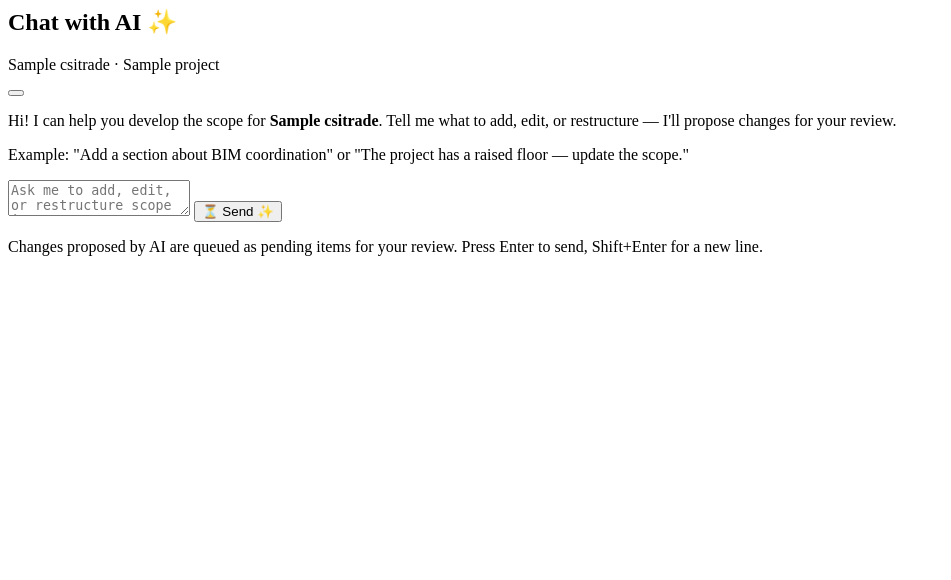
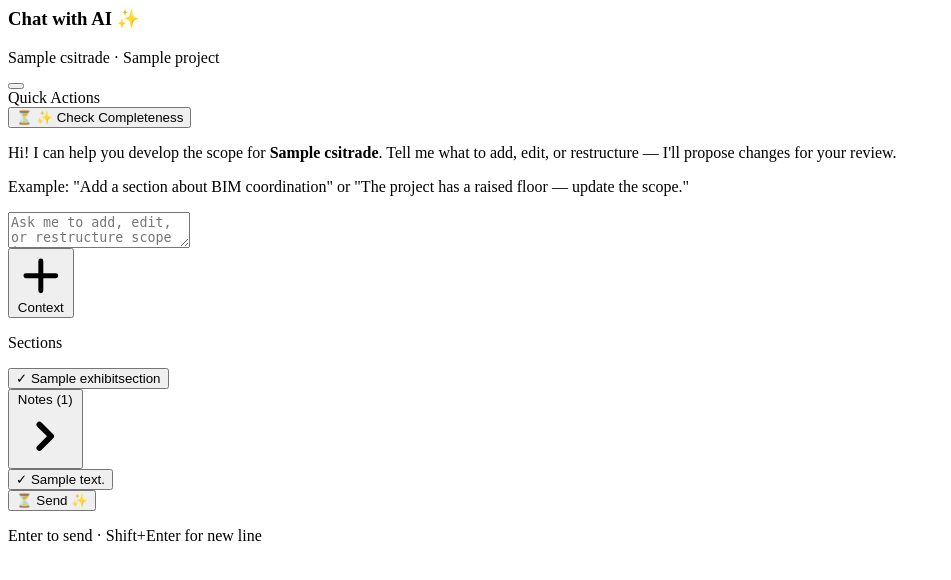
Before and after one commit to jmcuevas/scope-of-work-manager, a Django app: page /exhibits/1/chat/ in a window 1280 px wide. Shown: the top 580 px of the page, without its empty margins (0-951 px from the left). Run offline with Django 5.2, Linux system fonts and the light colour scheme; a user stored in the database is signed in; tables that the repository leaves empty hold one stand-in row (values such as "Sample post").

Commit message:
Feature: split-screen AI chat panel with context chip picker
- Replace full-screen chat overlay with right-panel expansion (45vw)
  when "Chat with AI" is clicked; document stays visible
- New chat_side_panel.html: slim Quick Actions bar (completeness check
  only), chat messages, and input with + Context button
- Context chip picker: click + to open dropdown with Sections and a
  collapsible Notes list (all notes, not just open questions); selected
  items appear as dismissible pills and are injected as [Context: ...]
  prefix in the AI prompt
- Remove AI tab from right panel; remove updateAIPanel()
- Trim ai_panel.html: remove Open Questions and Sections blocks
- Final Review and Note cards redesigned with left-border card style
- 3 new tests for context injection (section, note, no-context passthrough)
- 220 tests passing

Co-Authored-By: Claude Sonnet 4.6 <noreply@anthropic.com>

```diff
--- a/exhibits/views.py
+++ b/exhibits/views.py
@@ -734,19 +734,16 @@ def _ai_panel_context(exhibit, item_pk=None, suggestions=None, error=None):
         except ScopeItem.DoesNotExist:
             pass
 
-    # Open questions for this exhibit's trade that haven't been converted yet
-    open_notes = []
+    # All notes for this exhibit's trade (for context chip picker)
+    notes = []
     if exhibit.project:
         from django.db.models import Q
         trade = exhibit.project.trades.filter(csi_trade=exhibit.csi_trade).first()
         if trade:
-            open_notes = list(
+            notes = list(
                 Note.objects.filter(
                     Q(primary_trade=trade) | Q(related_trades=trade),
-                    note_type=Note.NoteType.OPEN_QUESTION,
-                    status=Note.Status.OPEN,
-                    scope_item__isnull=True,
-                ).distinct().select_related('primary_trade__csi_trade')[:10]
+                ).distinct().order_by('-created_at').select_related('primary_trade__csi_trade')
             )
 
     # Attach matching section object to each suggestion
@@ -760,7 +757,7 @@ def _ai_panel_context(exhibit, item_pk=None, suggestions=None, error=None):
         'sections': sections,
         'selected_item': selected_item,
         'suggestions': suggestions,
-        'open_notes': open_notes,
+        'notes': notes,
         'error': error,
         'ai_enabled': settings.AI_ENABLED,
     }
@@ -939,10 +936,7 @@ def _apply_proposed_changes(exhibit, changes, user):
 @login_required
 def ai_chat(request, pk):
     exhibit = _company_exhibit_or_404(pk, request.user)
-    return render(request, 'exhibits/ai_chat_overlay.html', {
-        'exhibit': exhibit,
-        'ai_enabled': settings.AI_ENABLED,
-    })
+    return render(request, 'exhibits/partials/chat_side_panel.html', _ai_panel_context(exhibit))
 
 
 @login_required
@@ -955,6 +949,19 @@ def ai_chat_send(request, pk):
     if not user_message:
         from django.http import HttpResponse
         return HttpResponse('')
+
+    # Build context prefix from selected chips
+    context_section_pks = request.POST.getlist('context_section_pks')
+    context_note_pks = request.POST.getlist('context_note_pks')
+    context_parts = []
+    if context_section_pks:
+        for s in ExhibitSection.objects.filter(pk__in=context_section_pks, scope_exhibit=exhibit).order_by('order'):
+            context_parts.append(f'Section "{s.name}"')
+    if context_note_pks and exhibit.project:
+        for n in Note.objects.filter(pk__in=context_note_pks, project=exhibit.project):
+            context_parts.append(f'Note: "{n.text[:300]}"')
+    if context_parts:
+        user_message = '[Context: ' + '; '.join(context_parts) + ']\n\n' + user_message
 
     try:
         history = _json.loads(history_json)
--- a/templates/exhibits/partials/ai_panel.html
+++ b/templates/exhibits/partials/ai_panel.html
@@ -15,7 +15,7 @@
           hx-target="#item-{{ selected_item.pk }}"
           hx-swap="outerHTML"
           hx-indicator="#ai-panel-spinner"
-          hx-on:htmx:after-request="htmx.ajax('GET', '{% url 'exhibits:ai_panel' exhibit.pk %}', {target: '#panel-ai', swap: 'innerHTML'})">
+          hx-on:htmx:after-request="htmx.ajax('GET', '{% url 'exhibits:ai_panel' exhibit.pk %}', {target: '#ai-quick-panel', swap: 'innerHTML'})">
       {% csrf_token %}
       <input type="text" name="instruction"
              placeholder="Optional instruction (e.g. 'add seismic bracing')"
@@ -34,7 +34,7 @@
             hx-target="#items-{{ selected_item.section.pk }}"
             hx-swap="innerHTML"
             hx-indicator="#ai-panel-spinner"
-            hx-on:htmx:after-request="htmx.ajax('GET', '{% url 'exhibits:ai_panel' exhibit.pk %}', {target: '#panel-ai', swap: 'innerHTML'})"
+            hx-on:htmx:after-request="htmx.ajax('GET', '{% url 'exhibits:ai_panel' exhibit.pk %}', {target: '#ai-quick-panel', swap: 'innerHTML'})"
             class="w-full px-2 py-1.5 text-xs font-medium text-gray-600 hover:text-primary-700 hover:bg-primary-50 border border-gray-200 rounded transition-colors text-left">
       {% csrf_token %}
       ✨ Expand into sub-items
@@ -44,7 +44,7 @@
   <!-- Back -->
   <div class="border-t border-gray-100 pt-3">
     <button hx-get="{% url 'exhibits:ai_panel' exhibit.pk %}"
-            hx-target="#panel-ai"
+            hx-target="#ai-quick-panel"
             hx-swap="innerHTML"
             class="text-xs text-gray-400 hover:text-gray-600 transition-colors">
       ← Back to AI panel
@@ -58,7 +58,7 @@
   <div class="flex items-center justify-between">
     <p class="text-xs font-semibold text-gray-500 uppercase tracking-wider">Completeness Check</p>
     <button hx-get="{% url 'exhibits:ai_panel' exhibit.pk %}"
-            hx-target="#panel-ai"
+            hx-target="#ai-quick-panel"
             hx-swap="innerHTML"
             class="text-xs text-gray-400 hover:text-gray-600 transition-colors">
       ← Back
@@ -104,81 +104,21 @@
 
 {% else %}
 <!-- ── Default state ───────────────────────────────────────────────────── -->
-<div class="space-y-5">
-
-  <!-- Completeness check -->
 <div>
-    <p class="text-xs font-semibold text-gray-500 uppercase tracking-wider mb-2">Exhibit Analysis</p>
   {% if exhibit.scope_description %}
   <form hx-post="{% url 'exhibits:check_completeness' exhibit.pk %}"
-          hx-target="#panel-ai"
+        hx-target="#ai-quick-panel"
         hx-swap="innerHTML"
         hx-indicator="#completeness-spinner">
     {% csrf_token %}
     <button type="submit"
-              class="w-full flex items-center justify-center gap-1.5 px-3 py-2 text-xs font-medium text-primary-700 bg-primary-50 hover:bg-primary-100 border border-primary-200 rounded-md transition-colors">
+            class="flex items-center gap-1.5 px-3 py-2 text-xs font-medium text-primary-700 bg-primary-50 hover:bg-primary-100 border border-primary-200 rounded-md transition-colors">
       <span id="completeness-spinner" class="htmx-indicator">⏳</span>
-        ✨ Check Exhibit Completeness
+      ✨ Check Completeness
     </button>
   </form>
-    <p class="text-xs text-gray-400 mt-1.5">Identifies scope items that may be missing for this trade.</p>
   {% else %}
   <p class="text-xs text-gray-400 italic">Save a scope description to enable completeness check.</p>
   {% endif %}
 </div>
-
-  {% if open_notes %}
-  <!-- Open questions → scope items -->
-  <div class="border-t border-gray-100 pt-4">
-    <p class="text-xs font-semibold text-gray-500 uppercase tracking-wider mb-2">
-      Open Questions
-      <span class="ml-1 text-xs font-normal text-gray-400">({{ open_notes|length }})</span>
-    </p>
-    <p class="text-xs text-gray-400 mb-3">Convert open questions into pending scope items.</p>
-    <div class="space-y-3">
-      {% for note in open_notes %}
-      <div class="bg-yellow-50 border border-yellow-200 rounded-lg p-3 space-y-2">
-        <p class="text-xs text-gray-700 leading-relaxed">{{ note.text|truncatechars:120 }}</p>
-        <form hx-post="{% url 'exhibits:note_to_scope_item' exhibit.pk note.pk %}"
-              hx-target="#section-list"
-              hx-swap="innerHTML"
-              hx-indicator="#note-spinner-{{ note.pk }}">
-          {% csrf_token %}
-          <div class="flex items-center gap-2">
-            <select name="section_pk"
-                    class="flex-1 text-xs border border-gray-200 rounded px-1.5 py-1 focus:outline-none focus:ring-1 focus:ring-primary-400 bg-white">
-              {% for section in sections %}
-              <option value="{{ section.pk }}">{{ section.name }}</option>
-              {% endfor %}
-            </select>
-            <button type="submit"
-                    class="flex items-center gap-1 px-2 py-1 text-xs font-medium text-primary-700 bg-primary-50 hover:bg-primary-100 border border-primary-200 rounded transition-colors shrink-0">
-              <span id="note-spinner-{{ note.pk }}" class="htmx-indicator">⏳</span>
-              Convert ✨
-            </button>
-          </div>
-        </form>
-      </div>
-      {% endfor %}
-    </div>
-  </div>
 {% endif %}
-
-  <!-- Per-section quick links -->
-  {% if sections %}
-  <div class="border-t border-gray-100 pt-4">
-    <p class="text-xs font-semibold text-gray-500 uppercase tracking-wider mb-2">Sections</p>
-    <p class="text-xs text-gray-400 mb-2">Jump to a section to use the "Ask AI…" input there.</p>
-    <div class="space-y-1">
-      {% for section in sections %}
-      <button onclick="document.getElementById('section-ai-input-{{ section.pk }}')?.scrollIntoView({behavior:'smooth',block:'center'}); document.getElementById('section-ai-input-{{ section.pk }}')?.focus();"
-              class="w-full text-left px-2 py-1.5 text-xs text-gray-600 hover:text-primary-700 hover:bg-primary-50 rounded transition-colors">
-        {{ section.name }}
-      </button>
-      {% endfor %}
-    </div>
-  </div>
-  {% endif %}
-
-</div>
-{% endif %}
--- /dev/null
+++ b/templates/exhibits/partials/chat_side_panel.html
@@ -0,0 +1,242 @@
+{% load exhibit_tags %}
+<!-- Header -->
+<div class="flex items-center justify-between px-4 py-3 border-b border-gray-200 shrink-0">
+  <div>
+    <h3 class="text-sm font-semibold text-gray-800">Chat with AI ✨</h3>
+    <p class="text-xs text-gray-500 mt-0.5">{{ exhibit.csi_trade.name }}{% if exhibit.project %} · {{ exhibit.project.name }}{% endif %}</p>
+  </div>
+  <button onclick="closeChatPanel()"
+          class="text-gray-400 hover:text-gray-700 transition-colors p-1.5 rounded-md hover:bg-gray-100">
+    <svg xmlns="http://www.w3.org/2000/svg" class="w-5 h-5" viewBox="0 0 20 20" fill="currentColor">
+      <path fill-rule="evenodd" d="M4.293 4.293a1 1 0 011.414 0L10 8.586l4.293-4.293a1 1 0 111.414 1.414L11.414 10l4.293 4.293a1 1 0 01-1.414 1.414L10 11.414l-4.293 4.293a1 1 0 01-1.414-1.414L8.586 10 4.293 5.707a1 1 0 010-1.414z" clip-rule="evenodd" />
+    </svg>
+  </button>
+</div>
+
+<!-- Quick actions (slim bar) -->
+<div class="shrink-0 border-b border-gray-100 px-4 py-2 flex items-center gap-3">
+  <span class="text-xs font-semibold text-gray-400 uppercase tracking-wider shrink-0">Quick Actions</span>
+  <div id="ai-quick-panel">
+    {% include "exhibits/partials/ai_panel.html" %}
+  </div>
+</div>
+
+<!-- Chat messages -->
+<div id="chat-messages" class="flex-1 overflow-y-auto px-4 py-4 space-y-3">
+  <div class="flex justify-start">
+    <div class="max-w-[85%] bg-gray-100 text-gray-800 rounded-2xl rounded-bl-sm px-4 py-3">
+      <p class="text-sm leading-relaxed">
+        Hi! I can help you develop the scope for <strong>{{ exhibit.csi_trade.name }}</strong>.
+        Tell me what to add, edit, or restructure — I'll propose changes for your review.
+      </p>
+      <p class="text-xs text-gray-500 mt-2">
+        Example: "Add a section about BIM coordination" or "The project has a raised floor — update the scope."
+      </p>
+    </div>
+  </div>
+</div>
+
+<!-- Input area -->
+<div class="shrink-0 border-t border-gray-200 px-4 py-3">
+  <form id="chat-form"
+        hx-post="{% url 'exhibits:ai_chat_send' exhibit.pk %}"
+        hx-target="#chat-messages"
+        hx-swap="beforeend"
+        hx-indicator="#chat-send-spinner"
+        hx-disabled-elt="find button[type='submit'], find textarea">
+    {% csrf_token %}
+    <input type="hidden" name="history" id="chat-history-input" value="[]">
+
+    <!-- Textarea -->
+    <textarea id="chat-message-input"
+              name="message"
+              rows="2"
+              placeholder="Ask me to add, edit, or restructure scope items…"
+              class="w-full text-sm text-gray-700 border border-gray-200 rounded-lg px-3 py-2 focus:outline-none focus:ring-2 focus:ring-primary-400 resize-none mb-2"
+              onkeydown="if(event.key==='Enter' && !event.shiftKey){event.preventDefault(); this.form.requestSubmit();}"></textarea>
+
+    <!-- Chips row (hidden when empty) -->
+    <div id="context-chips" class="hidden flex-wrap gap-1.5 mb-2"></div>
+
+    <!-- Bottom row: + Context button + Send -->
+    <div class="flex items-center gap-2">
+
+      <!-- + Context button with picker -->
+      <div class="relative" id="context-picker-anchor">
+        <button type="button"
+                onclick="toggleContextPicker(event)"
+                class="flex items-center gap-1 px-2.5 py-1.5 text-xs font-medium text-gray-500 hover:text-gray-700 border border-gray-200 hover:border-gray-300 rounded-md transition-colors">
+          <svg xmlns="http://www.w3.org/2000/svg" class="w-3.5 h-3.5" viewBox="0 0 20 20" fill="currentColor">
+            <path fill-rule="evenodd" d="M10 3a1 1 0 011 1v5h5a1 1 0 110 2h-5v5a1 1 0 11-2 0v-5H4a1 1 0 110-2h5V4a1 1 0 011-1z" clip-rule="evenodd" />
+          </svg>
+          Context
+        </button>
+
+        <!-- Picker dropdown (opens above input) -->
+        <div id="context-picker"
+             class="hidden absolute bottom-full left-0 mb-2 z-30 bg-white border border-gray-200 rounded-lg shadow-lg w-64 max-h-72 overflow-y-auto">
+
+          {% if sections %}
+          <div class="px-3 pt-3 pb-1">
+            <p class="text-xs font-semibold text-gray-400 uppercase tracking-wider mb-1.5">Sections</p>
+            {% for section in sections %}
+            <button type="button"
+                    data-ctx-type="section"
+                    data-ctx-pk="{{ section.pk }}"
+                    data-ctx-label="{{ section.name|escapejs }}"
+                    onclick="toggleContextItem('section', {{ section.pk }}, '{{ section.name|escapejs }}')"
+                    class="ctx-picker-row w-full flex items-center gap-2 px-2 py-1.5 text-xs text-gray-700 hover:bg-gray-50 rounded transition-colors text-left">
+              <span class="ctx-check-{{ section.pk }} w-3.5 h-3.5 shrink-0 text-primary-600 opacity-0">✓</span>
+              <span class="truncate">{{ section.name }}</span>
+            </button>
+            {% endfor %}
+          </div>
+          {% endif %}
+
+          {% if notes %}
+          <div class="{% if sections %}border-t border-gray-100{% endif %}">
+            <!-- Collapsible Notes header -->
+            <button type="button"
+                    onclick="var b=document.getElementById('ctx-notes-body'); var i=document.getElementById('ctx-notes-icon'); var h=b.classList.toggle('hidden'); i.style.transform=h?'rotate(0deg)':'rotate(90deg)';"
+                    class="w-full flex items-center justify-between px-3 py-2 text-xs font-semibold text-gray-400 uppercase tracking-wider hover:text-gray-600 hover:bg-gray-50 transition-colors">
+              <span>Notes <span class="font-normal normal-case text-gray-300 ml-1">({{ notes|length }})</span></span>
+              <svg id="ctx-notes-icon" xmlns="http://www.w3.org/2000/svg" class="w-3 h-3 transition-transform" style="transform: rotate(0deg);" viewBox="0 0 20 20" fill="currentColor">
+                <path fill-rule="evenodd" d="M7.293 14.707a1 1 0 010-1.414L10.586 10 7.293 6.707a1 1 0 011.414-1.414l4 4a1 1 0 010 1.414l-4 4a1 1 0 01-1.414 0z" clip-rule="evenodd" />
+              </svg>
+            </button>
+            <div id="ctx-notes-body" class="hidden px-3 pb-3">
+              {% for note in notes %}
+              <button type="button"
+                      data-ctx-type="note"
+                      data-ctx-pk="{{ note.pk }}"
+                      data-ctx-label="{{ note.text|truncatechars:60|escapejs }}"
+                      onclick="toggleContextItem('note', {{ note.pk }}, '{{ note.text|truncatechars:60|escapejs }}')"
+                      class="ctx-picker-row w-full flex items-center gap-2 px-2 py-1.5 text-xs text-gray-700 hover:bg-gray-50 rounded transition-colors text-left">
+                <span class="ctx-check-note-{{ note.pk }} w-3.5 h-3.5 shrink-0 text-amber-500 opacity-0">✓</span>
+                <span class="truncate">{{ note.text|truncatechars:60 }}</span>
+              </button>
+              {% endfor %}
+            </div>
+          </div>
+          {% endif %}
+
+          {% if not sections and not notes %}
+          <p class="px-3 py-3 text-xs text-gray-400 italic">No sections or notes available yet.</p>
+          {% endif %}
+
+        </div>
+      </div><!-- /context-picker-anchor -->
+
+      <div class="flex-1"></div>
+
+      <button type="submit"
+              class="flex items-center gap-1.5 px-3 py-1.5 text-sm font-medium bg-primary-600 hover:bg-primary-700 disabled:opacity-50 text-white rounded-lg transition-colors shrink-0">
+        <span id="chat-send-spinner" class="htmx-indicator">⏳</span>
+        Send ✨
+      </button>
+    </div>
+  </form>
+  <p class="text-xs text-gray-400 mt-1.5">Enter to send · Shift+Enter for new line</p>
+</div>
+
+<script>
+  if (typeof window.chatHistory === 'undefined') {
+    window.chatHistory = [];
+  }
+  var selectedContext = [];
+
+  document.getElementById('chat-form').addEventListener('htmx:configRequest', function(evt) {
+    document.getElementById('chat-history-input').value = JSON.stringify(window.chatHistory);
+  });
+
+  document.getElementById('chat-messages').addEventListener('htmx:afterSwap', function(evt) {
+    var msgs = evt.detail.target.querySelectorAll('[data-history]');
+    if (msgs.length > 0) {
+      try { window.chatHistory = JSON.parse(msgs[msgs.length - 1].dataset.history); } catch(e) {}
+    }
+    evt.detail.target.scrollTop = evt.detail.target.scrollHeight;
+    var input = document.getElementById('chat-message-input');
+    if (input) input.value = '';
+    // Clear context chips after send
+    selectedContext = [];
+    renderContextChips();
+  });
+
+  function toggleContextPicker(event) {
+    event.stopPropagation();
+    var picker = document.getElementById('context-picker');
+    var isHidden = picker.classList.contains('hidden');
+    picker.classList.toggle('hidden');
+    if (isHidden) {
+      setTimeout(function() {
+        document.addEventListener('click', closePickerOnOutsideClick);
+      }, 0);
+    }
+  }
+
+  function closePickerOnOutsideClick(e) {
+    var picker = document.getElementById('context-picker');
+    var anchor = document.getElementById('context-picker-anchor');
+    if (picker && !anchor.contains(e.target)) {
+      picker.classList.add('hidden');
+      document.removeEventListener('click', closePickerOnOutsideClick);
+    }
+  }
+
+  function toggleContextItem(type, pk, label) {
+    var idx = selectedContext.findIndex(function(c) { return c.type === type && c.pk === pk; });
+    if (idx > -1) {
+      selectedContext.splice(idx, 1);
+    } else {
+      selectedContext.push({type: type, pk: pk, label: label});
+    }
+    renderContextChips();
+    updatePickerChecks();
+  }
+
+  function renderContextChips() {
+    var container = document.getElementById('context-chips');
+    // Remove existing hidden inputs
+    document.querySelectorAll('.ctx-hidden-input').forEach(function(el) { el.remove(); });
+    container.innerHTML = '';
+    if (selectedContext.length === 0) {
+      container.classList.add('hidden');
+      container.classList.remove('flex');
+      return;
+    }
+    container.classList.remove('hidden');
+    container.classList.add('flex');
+    selectedContext.forEach(function(c) {
+      var isSection = c.type === 'section';
+      var chip = document.createElement('span');
+      chip.className = 'inline-flex items-center gap-1 text-xs font-medium rounded-full px-2 py-0.5 '
+        + (isSection ? 'bg-blue-50 text-blue-700' : 'bg-amber-50 text-amber-700');
+      var prefix = isSection ? '📋 ' : '💬 ';
+      var safeLabel = c.label.replace(/\\/g, '\\\\').replace(/'/g, "\\'");
+      chip.innerHTML = prefix + c.label
+        + ' <button type="button" class="ml-0.5 hover:opacity-60 transition-opacity leading-none"'
+        + ' onclick="toggleContextItem(\'' + c.type + '\',' + c.pk + ',\'' + safeLabel + '\')">×</button>';
+      container.appendChild(chip);
+      // Add hidden input to form
+      var input = document.createElement('input');
+      input.type = 'hidden';
+      input.name = isSection ? 'context_section_pks' : 'context_note_pks';
+      input.value = c.pk;
+      input.className = 'ctx-hidden-input';
+      document.getElementById('chat-form').appendChild(input);
+    });
+  }
+
+  function updatePickerChecks() {
+    // Reset all check marks
+    document.querySelectorAll('[class*="ctx-check-"]').forEach(function(el) {
+      el.classList.add('opacity-0');
+    });
+    // Show checks for selected items
+    selectedContext.forEach(function(c) {
+      var checkId = c.type === 'section' ? 'ctx-check-' + c.pk : 'ctx-check-note-' + c.pk;
+      var el = document.querySelector('.' + checkId);
+      if (el) el.classList.remove('opacity-0');
+    });
+  }
+</script>
--- a/templates/exhibits/partials/item.html
+++ b/templates/exhibits/partials/item.html
@@ -68,7 +68,7 @@
     <!-- AI icon (outside dropdown) -->
     {% if ai_enabled %}
     <div class="relative opacity-0 group-hover:opacity-100 transition-opacity">
-      <button onclick="toggleAIPanel(event, {{ item.pk }}); updateAIPanel({{ item.pk }});"
+      <button onclick="toggleAIPanel(event, {{ item.pk }})"
               title="AI actions"
               class="text-gray-300 hover:text-primary-500 px-1 py-0.5 rounded transition-colors text-xs">
         ✨
--- a/templates/notes/partials/note_card.html
+++ b/templates/notes/partials/note_card.html
@@ -1,5 +1,6 @@
 {% load exhibit_tags %}
 <div id="note-{{ note.pk }}"
+     {% if note.scope_item %}data-item-pk="{{ note.scope_item.pk }}"{% endif %}
      class="rounded-lg border border-gray-200 bg-white shadow-sm mb-3 overflow-hidden
             {% if note.status == 'RESOLVED' %}border-l-4 border-l-green-400{% else %}border-l-4 border-l-amber-400{% endif %}">
 
--- a/templates/reviews/partials/review_panel.html
+++ b/templates/reviews/partials/review_panel.html
@@ -22,8 +22,8 @@
       <!-- Items grouped by check type -->
       {% regroup items by check_type as by_type %}
       {% for group in by_type %}
-        <div class="mb-3">
-          <p class="text-xs font-semibold text-gray-500 uppercase tracking-wider mb-1">
+        <div class="mb-4">
+          <p class="text-xs font-semibold text-gray-400 uppercase tracking-wider mb-2">
             {% if group.grouper == 'OPEN_NOTE' %}Open Notes
             {% elif group.grouper == 'CROSS_TRADE' %}Cross-Trade Notes
             {% elif group.grouper == 'CUSTOM_CHECKLIST' %}Checklist
```
Also changed, not shown: docs/checklist.md (+2 -0 lines), exhibits/tests.py (+46 -1 lines), templates/exhibits/editor.html (+53 -37 lines), templates/reviews/partials/review_item.html (+34 -15 lines). Lines whose indentation alone changed are shown as unchanged.
